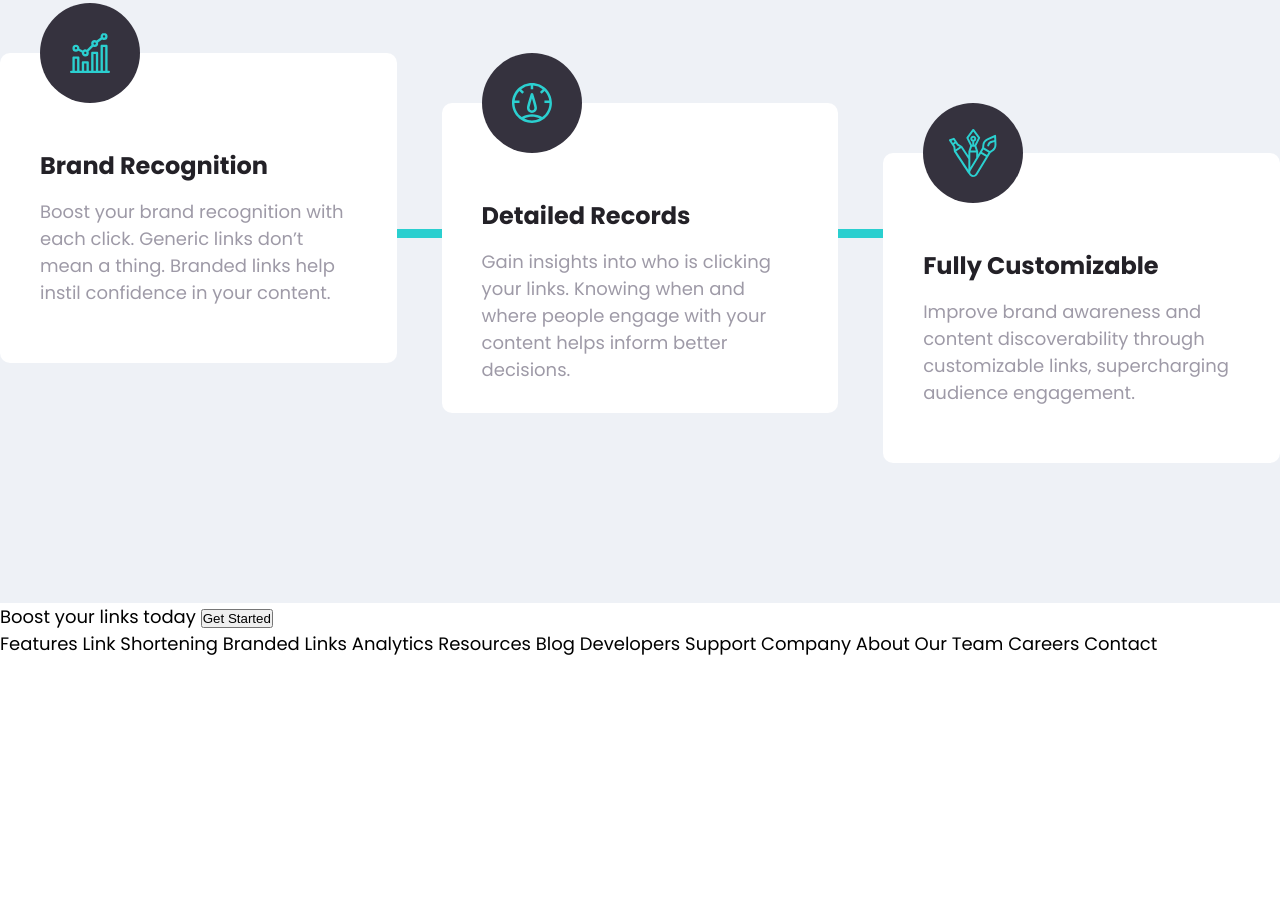
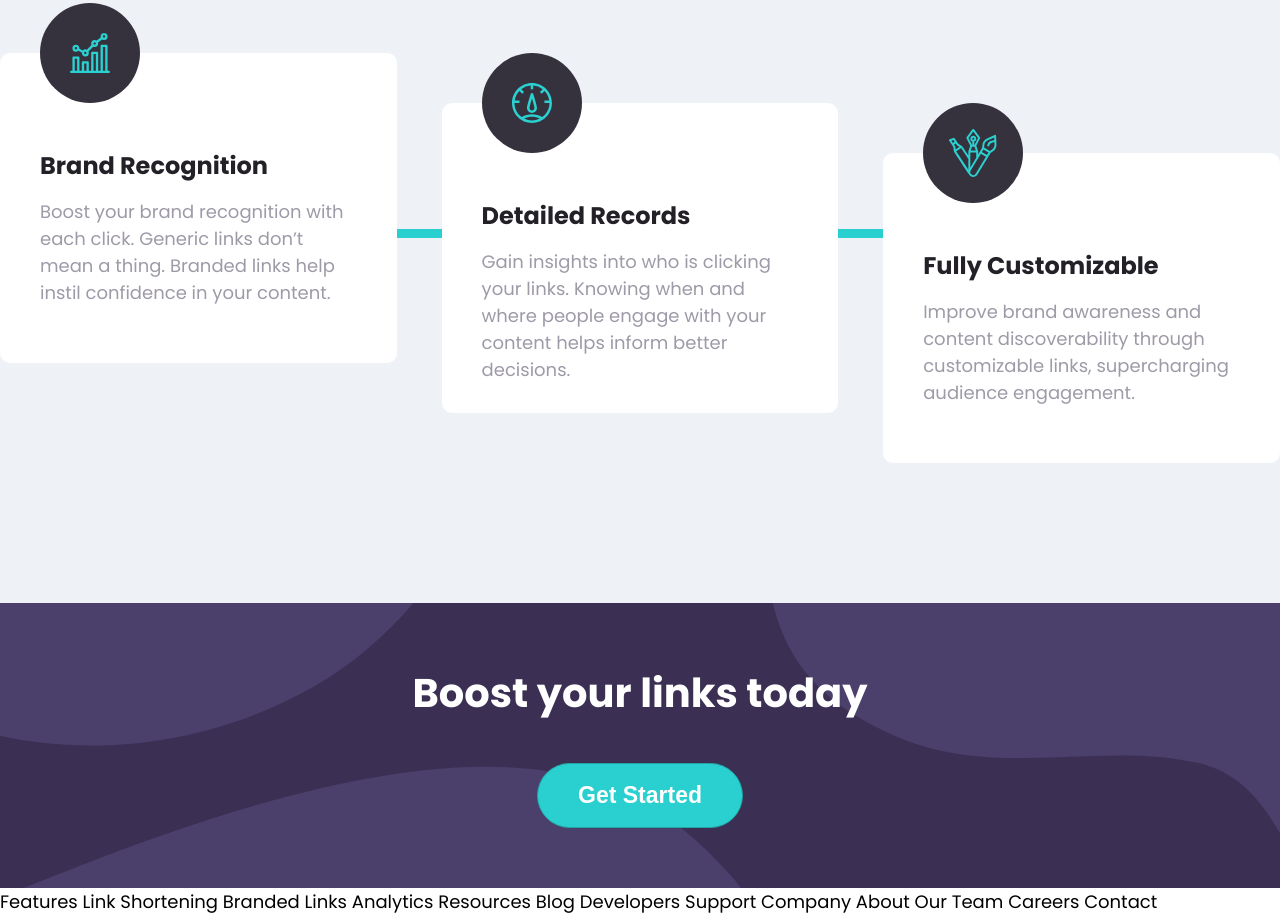
Before and after one commit to devil-geek/url-short, a Gatsby site: page / in a window 1280 px wide. Shown: the part 1586-2501 px from the top of the page. Before the commit the page ends 2243 px from the top, so only its background shows below. Built offline with nearby package versions, Linux system fonts and the light colour scheme; Gatsby itself is replaced by a stand-in of ours.

Commit message:
added boost section styles

```diff
--- a/src/components/Boost/Boost.js
+++ b/src/components/Boost/Boost.js
@@ -1,10 +1,12 @@
 import React from "react"
+import { StyledBoost } from "./styles"
+import { LargeButton } from "../../shared/styles"
 
 const Boost = () => {
   return (
-    <div>
-      Boost your links today <button>Get Started</button>
-    </div>
+    <StyledBoost>
+      <h2>Boost your links today</h2> <LargeButton>Get Started</LargeButton>
+    </StyledBoost>
   )
 }
 
--- /dev/null
+++ b/src/components/Boost/styles.js
@@ -0,0 +1,18 @@
+import styled from "@emotion/styled"
+import background from "../../images/bg-boost-desktop.svg"
+
+export const StyledBoost = styled.section`
+  background: hsl(257, 27%, 26%) url(${background});
+  width: 100%;
+  background-position: center;
+  background-repeat: no-repeat;
+  background-size: cover;
+  padding: 6rem 0 2rem;
+  text-align: center;
+
+  h2 {
+    font-size: 4rem;
+    text-align: center;
+    color: #fff;
+  }
+`
--- a/src/containers/Main/Main.js
+++ b/src/containers/Main/Main.js
@@ -11,12 +11,8 @@ const Main = () => {
       <Navbar />
       <Hero />
       <Shortener />
-      <section>
-        <Statics />
-      </section>
-      <section>
-        <Boost />
-      </section>
+      <Statics />
+      <Boost />
     </main>
   )
 }
```
